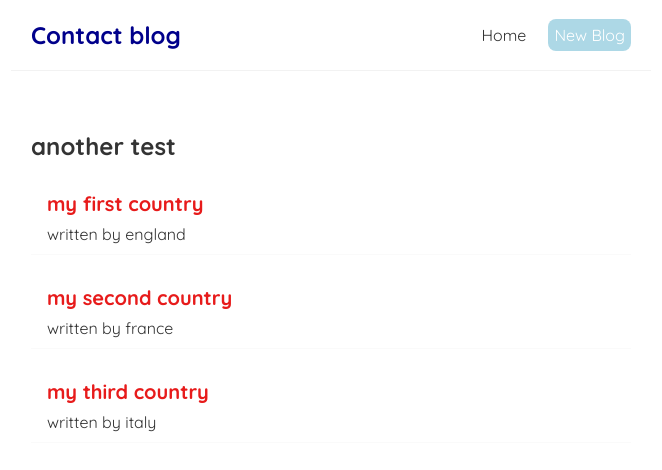
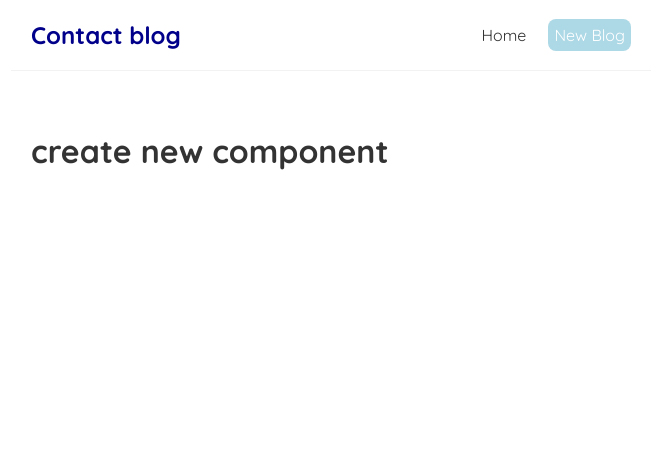
Before and after one commit to rensilva5/create-blogs-app, a React (Create React App) app: page /create in a window 1280 px wide. Shown: the top 470 px of the page, without its empty margins (309-971 px from the left). Built offline with nearby package versions, Linux system fonts and the light colour scheme; data requests are answered from the project's data file; the HTML template or start-up script is replaced by a standard one.

Commit message:
creating more routes

```diff
--- a/src/App.js
+++ b/src/App.js
@@ -2,6 +2,7 @@ import './App.css';
 import Home from './Home';
 import Navbar from './Navbar';
 import { BrowserRouter as Router, Route, Switch } from 'react-router-dom';
+import Create from './Create';
 
 function App() {
   return (
@@ -10,8 +11,11 @@ function App() {
       <Navbar />
       <div className="content">
         <Switch>
-          <Route path='/'>
+          <Route exact path='/'>
             <Home />
+          </Route>
+          <Route path='/create'>
+            <Create />
           </Route>
         </Switch>
       </div>
--- /dev/null
+++ b/src/Create.js
@@ -0,0 +1,9 @@
+const Create = () => {
+    return (
+        <div className="create">
+            <h1>create new component</h1>
+        </div>
+    );
+}
+
+export default Create;
```
Also changed, not shown: 1 other file (tests, documents, lock files or other folders).
